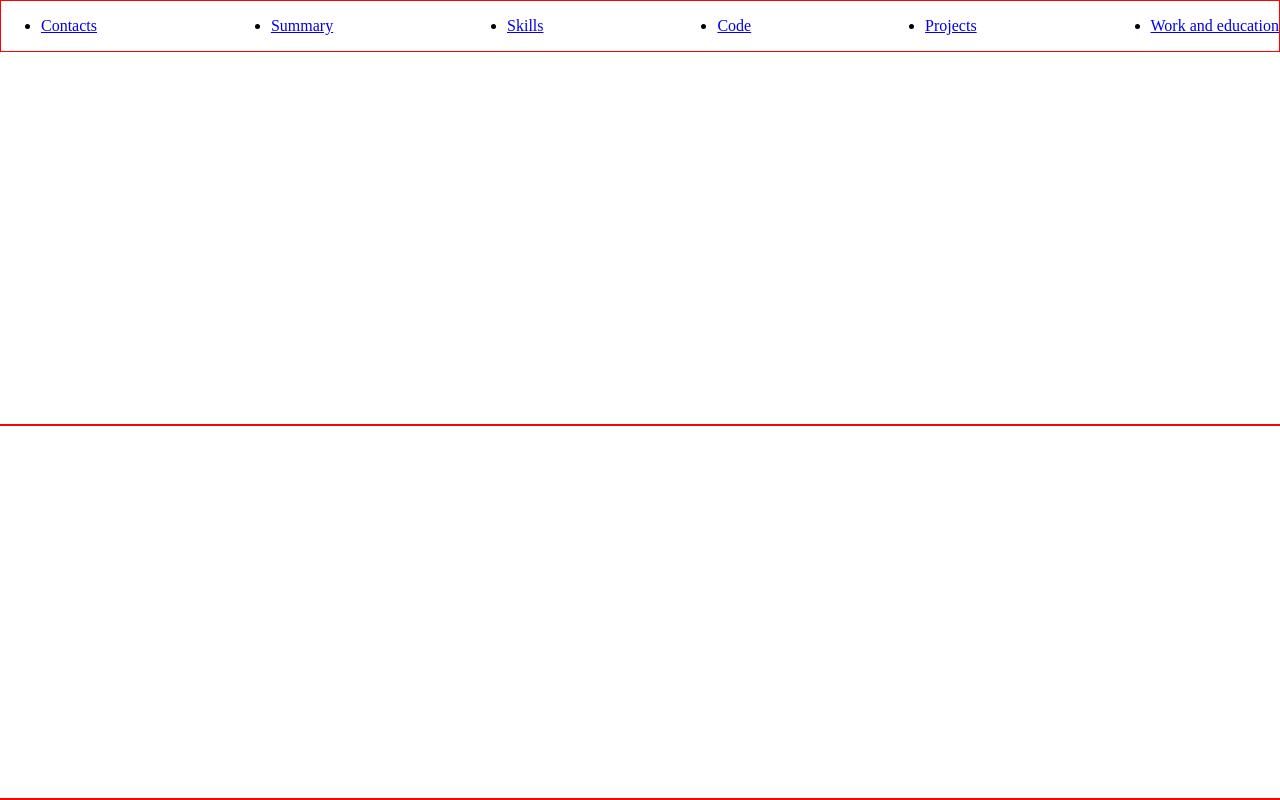
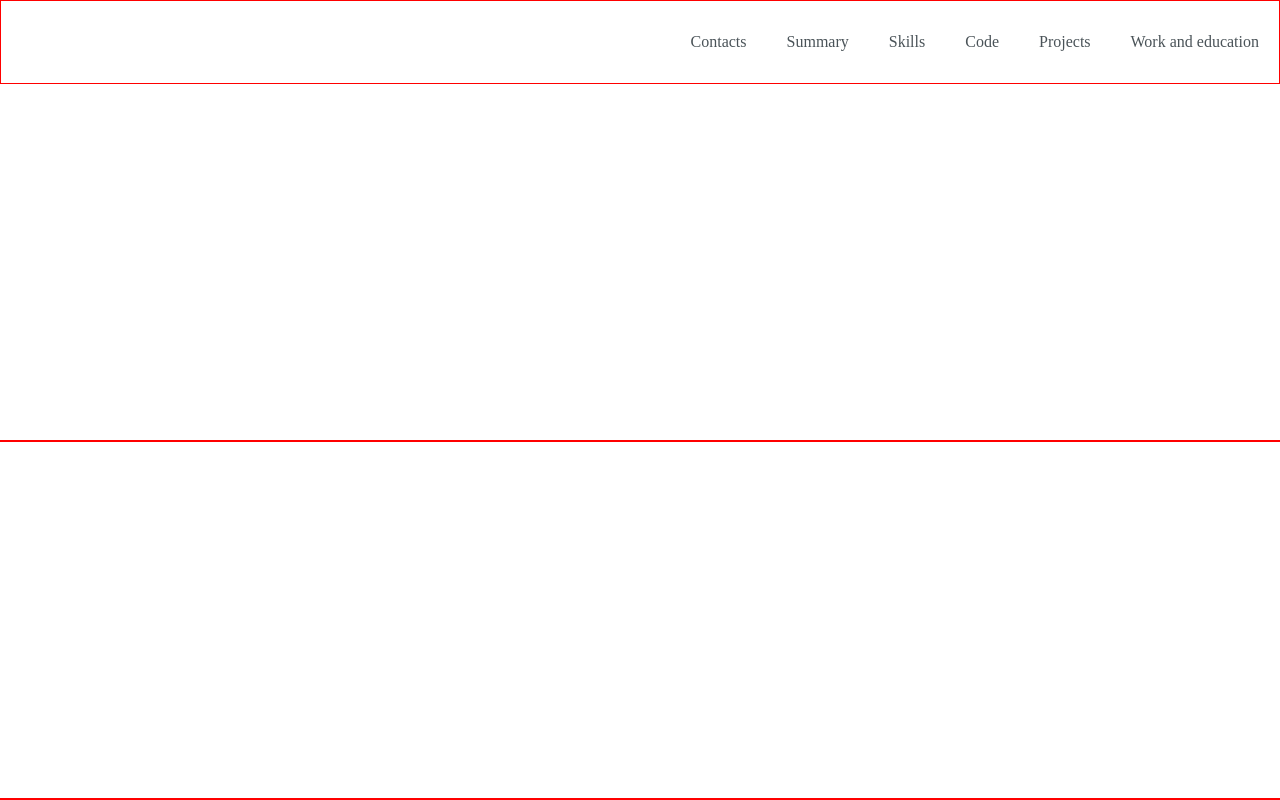
Before and after one commit to sollidol1/rsschool-cv, a plain HTML site: page index.html in a window 1280 px wide. Drawn offline with Linux system fonts and the light colour scheme.

Commit message:
feat: add link style

```diff
--- a/style.css
+++ b/style.css
@@ -23,6 +23,18 @@ body {
 
 .nav-list {
     display: flex;
-    justify-content: space-between;
+    justify-content: flex-end;
     align-items: center;
+    list-style: none;
 }
+
+.nav-link {
+    padding: 0 20px;
+    line-height: 50px;
+    text-decoration: none;
+    color: #4a5358;
+}
+
+html {
+  scroll-behavior: smooth;
+}
```
